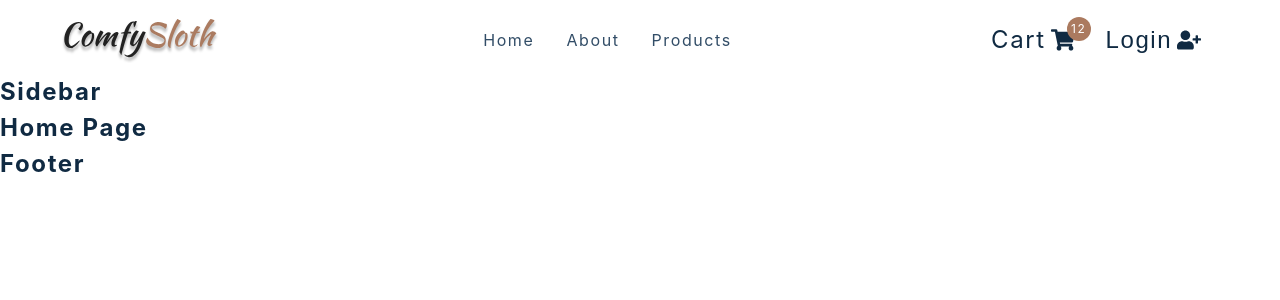
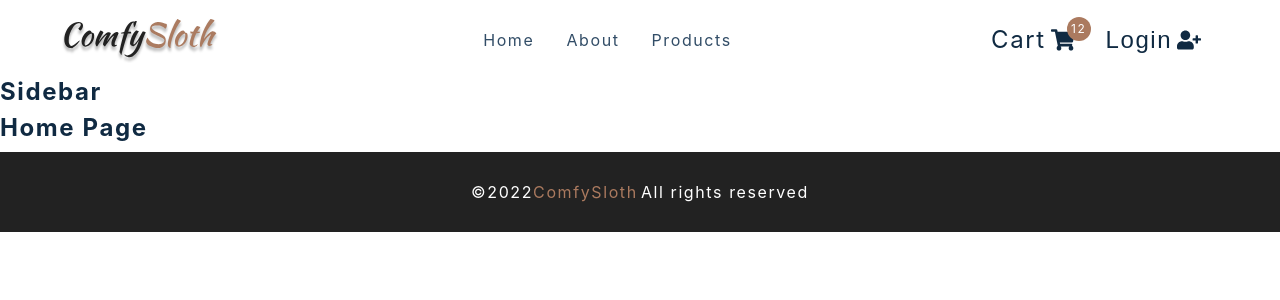
Before and after one commit to vasil-yordanov14/E-commerce-project, a React (Create React App) app: page / in a window 1280 px wide. Shown: the top 300 px of the page. Built offline with nearby package versions, Linux system fonts and the light colour scheme; the HTML template or start-up script is replaced by a standard one.

Commit message:
footer setup

```diff
--- a/src/components/Footer.js
+++ b/src/components/Footer.js
@@ -1,8 +1,16 @@
-import React from 'react'
-import styled from 'styled-components'
+import React from "react";
+import styled from "styled-components";
 const Footer = () => {
-  return <h4>footer</h4>
-}
+  return (
+    <Wrapper>
+      <h5>
+        &copy;{new Date().getFullYear()}
+        <span>ComfySloth</span>
+      </h5>
+      <h5>All rights reserved </h5>
+    </Wrapper>
+  );
+};
 
 const Wrapper = styled.footer`
   height: 5rem;
@@ -26,6 +34,6 @@ const Wrapper = styled.footer`
   @media (min-width: 776px) {
     flex-direction: row;
   }
-`
+`;
 
-export default Footer
+export default Footer;
```
